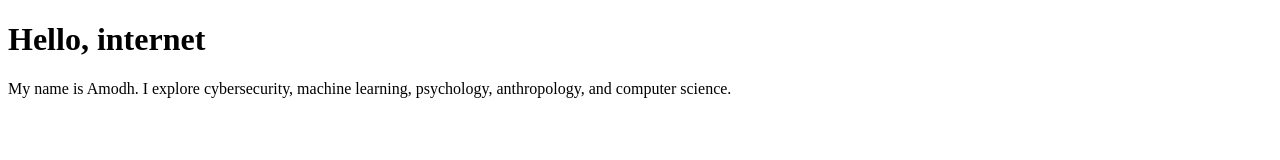
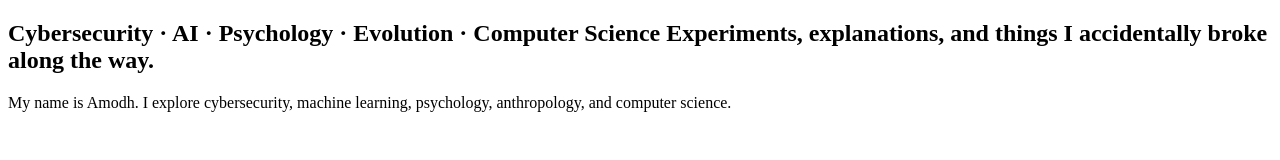
Before and after one commit to densecaviar/densecaviar.github.io, a plain HTML site: page index.html in a window 1280 px wide. Drawn offline with Linux system fonts and the light colour scheme.

Commit message:
Update index.html

```diff
--- a/index.html
+++ b/index.html
@@ -4,14 +4,16 @@
     <meta charset="UTF-8">
     <meta name="viewport" content="width=device-width, initial-scale=1.0">
 
-    <title>Cybersecurity · AI · Psychology · Evolution · Computer Science
 
-Experiments, explanations, and things I accidentally broke along the way. </title>
 </head>
 
 <body>
 
-    <h1>Hello, internet </h1>
+    <h2>Cybersecurity · AI · Psychology · Evolution · Computer Science
+
+Experiments, explanations, and things I accidentally broke along the way. </h2>
+
+
 
     <p>
         My name is Amodh. I explore cybersecurity, machine learning,
```
